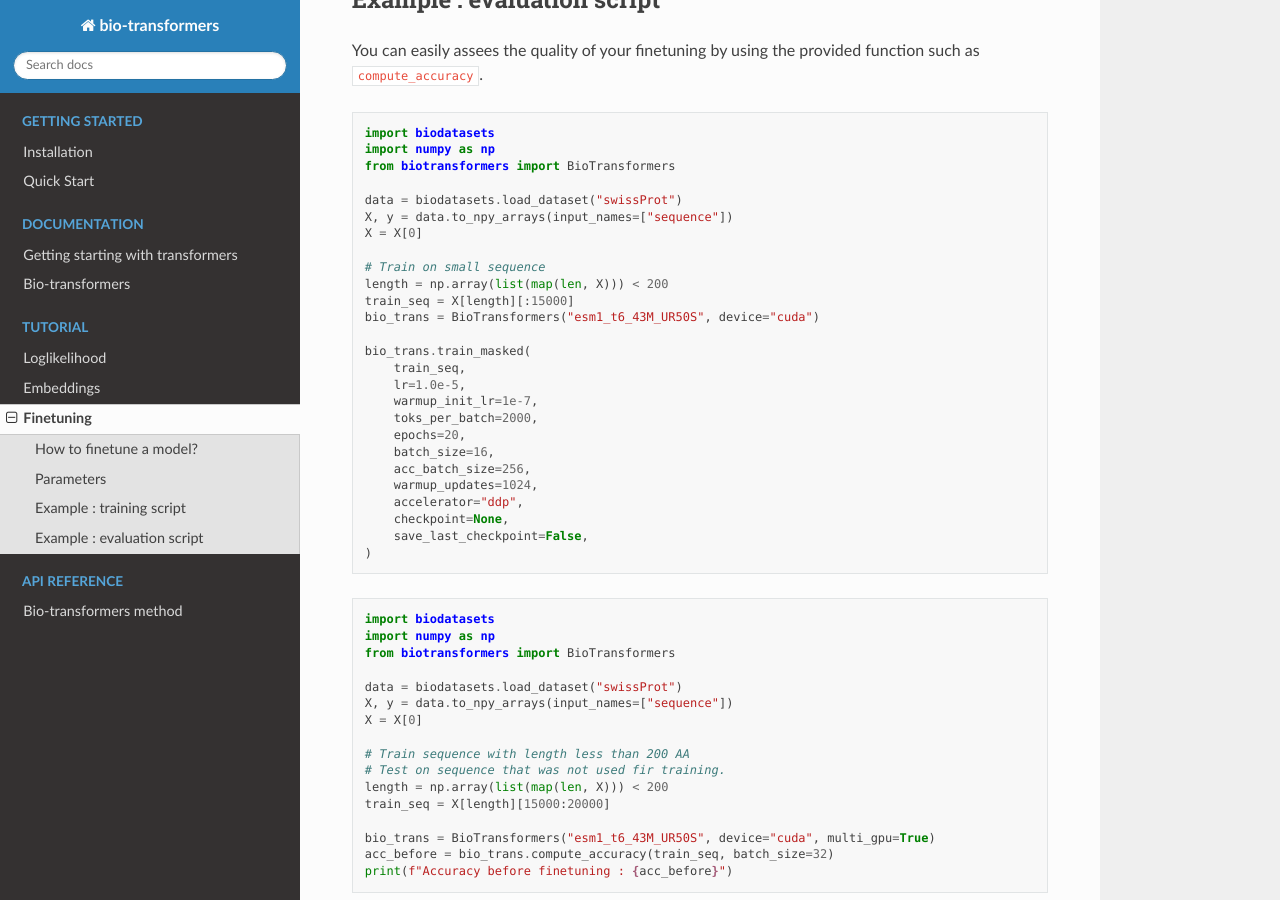
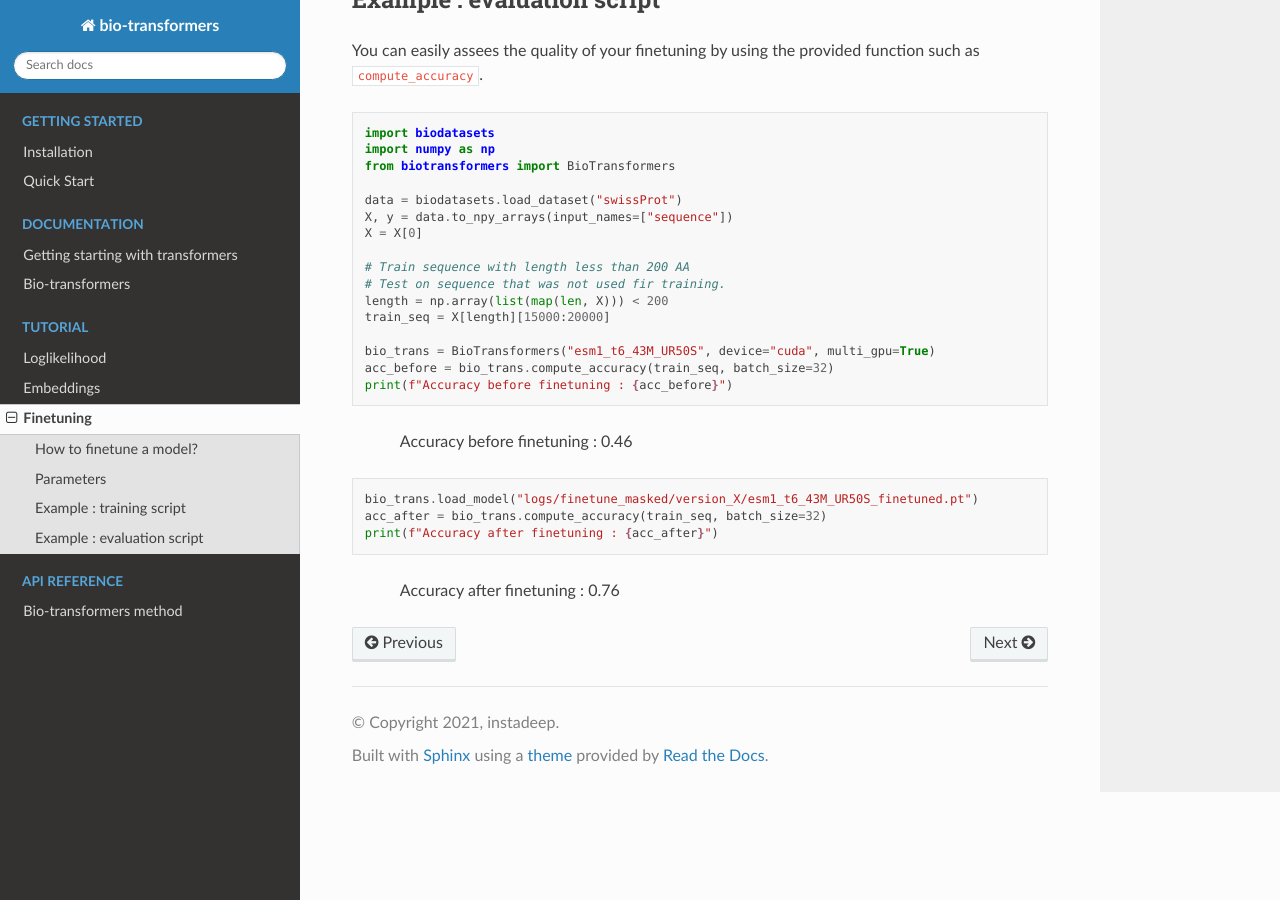
Before and after one commit to DeepChainBio/bio-transformers, a Sphinx documentation site: the page built from docs/source/tutorial/finetuning.md, in a window 1280 px wide and 900 px high, scrolled down 1822 px. Built offline with Sphinx 7.4.7 and the Read the Docs theme 2.0.0, drawn with Linux system fonts in a browser that asks for light colours.

Commit message:
fix : update scikit-learn requirements

````diff
--- a/docs/source/tutorial/finetuning.md
+++ b/docs/source/tutorial/finetuning.md
@@ -77,35 +77,6 @@
 X, y = data.to_npy_arrays(input_names=["sequence"])
 X = X[0]
 
-# Train on small sequence
-length = np.array(list(map(len, X))) < 200
-train_seq = X[length][:15000]
-bio_trans = BioTransformers("esm1_t6_43M_UR50S", device="cuda")
-
-bio_trans.train_masked(
-    train_seq,
-    lr=1.0e-5,
-    warmup_init_lr=1e-7,
-    toks_per_batch=2000,
-    epochs=20,
-    batch_size=16,
-    acc_batch_size=256,
-    warmup_updates=1024,
-    accelerator="ddp",
-    checkpoint=None,
-    save_last_checkpoint=False,
-)
-```
-
-```python
-import biodatasets
-import numpy as np
-from biotransformers import BioTransformers
-
-data = biodatasets.load_dataset("swissProt")
-X, y = data.to_npy_arrays(input_names=["sequence"])
-X = X[0]
-
 # Train sequence with length less than 200 AA
 # Test on sequence that was not used fir training.
 length = np.array(list(map(len, X))) < 200
@@ -116,9 +87,11 @@
 print(f"Accuracy before finetuning : {acc_before}")
 ```
 >> Accuracy before finetuning : 0.46
+
 ```python
 bio_trans.load_model("logs/finetune_masked/version_X/esm1_t6_43M_UR50S_finetuned.pt")
 acc_after = bio_trans.compute_accuracy(train_seq, batch_size=32)
 print(f"Accuracy after finetuning : {acc_after}")
 ```
+
 >> Accuracy after finetuning : 0.76
--- a/requirements.txt
+++ b/requirements.txt
@@ -5,6 +5,7 @@
 pandas>=1.2.3
 pytest-cov==2.12.0
 pytorch_lightning>=1.3.3
+scikit-learn>=0.22.2
 sphinx-notfound-page==0.6
 sphinx_rtd_theme==0.5.2
 sphinx_tabs==2.1.0
````
